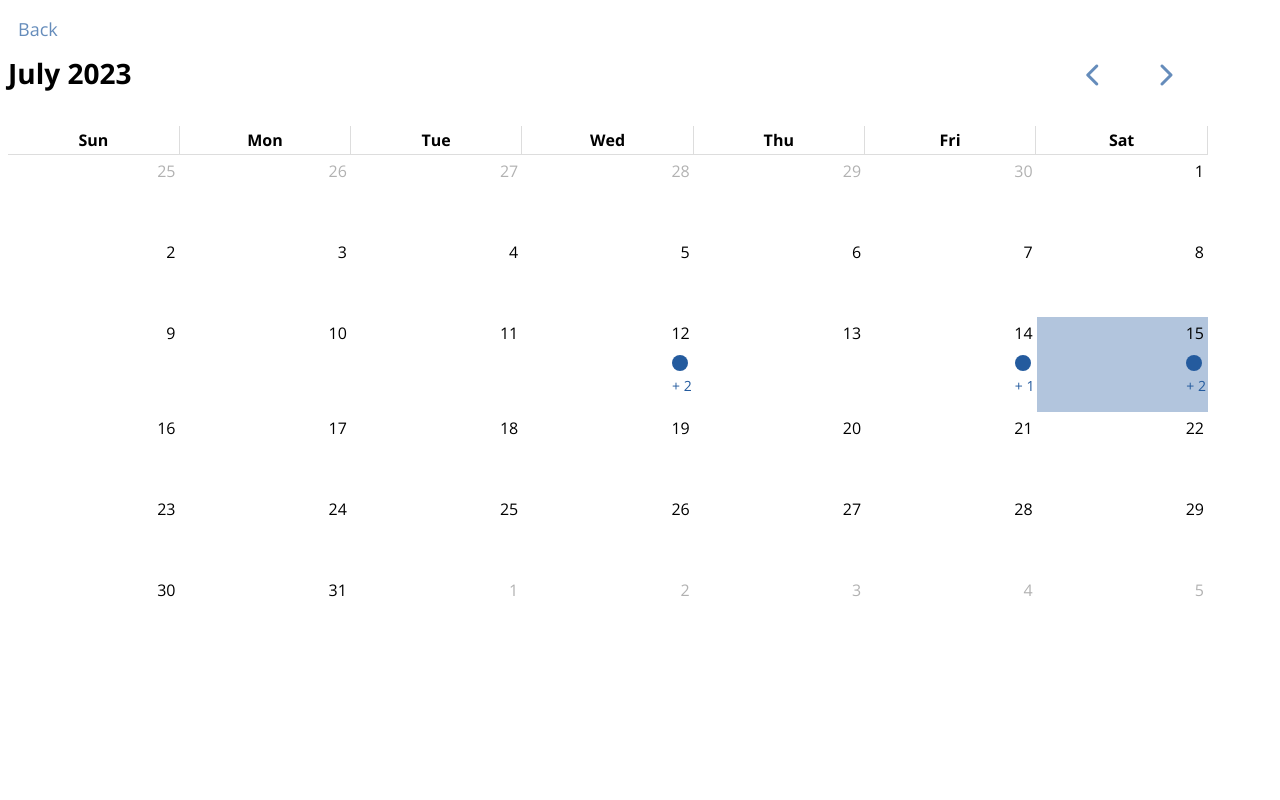
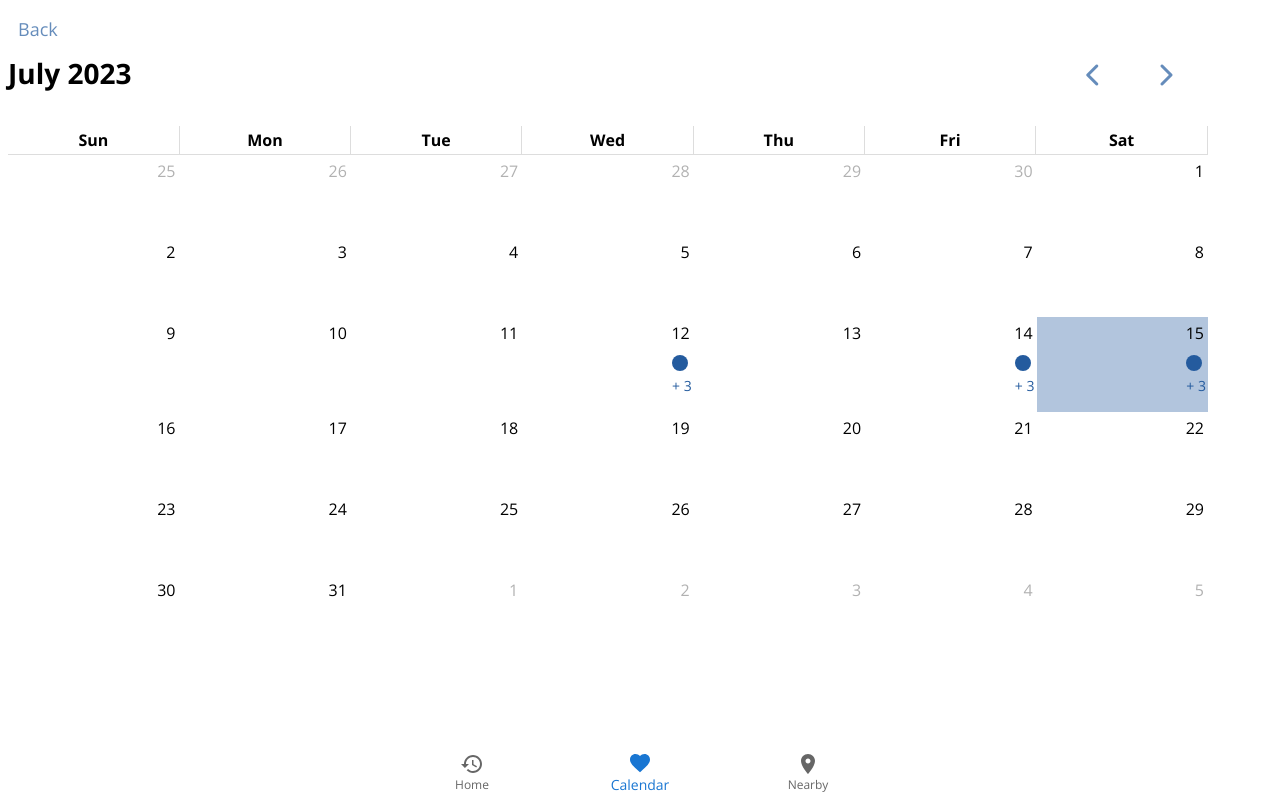
Before and after one commit to RRodCastro/mental-health-app, a React (Vite) app: page /calendar in a window 1280 px wide. Built offline with nearby package versions, Linux system fonts and the light colour scheme.

Commit message:
Added bottom navigation component

```diff
--- /dev/null
+++ b/src/components/bottom-navigation/bottom.navigation.component.tsx
@@ -0,0 +1,64 @@
+import { BottomNavigation, BottomNavigationAction, Box } from "@mui/material";
+import RestoreIcon from '@mui/icons-material/Restore';
+import FavoriteIcon from '@mui/icons-material/Favorite';
+import LocationOnIcon from '@mui/icons-material/LocationOn';
+import { useEffect, useState } from "react";
+import { useNavigate, useLocation } from "react-router-dom";
+
+const BottomNavigationComponent = () => {
+
+    const menuOptions = [
+        {
+            label: "Home",
+            icon: <RestoreIcon />,
+            path: "/home",
+            value: 0
+        },
+        {
+            label: "Calendar",
+            icon: <FavoriteIcon />,
+            path: "/calendar",
+            value: 1
+        },
+        {
+            label: "Nearby",
+            icon: <LocationOnIcon />,
+            path: "/",
+            value: 2
+        },
+    ]
+    const [value, setValue] = useState(0);
+    const navigate = useNavigate();
+    const location = useLocation()
+
+    useEffect(() => {
+        const index = menuOptions.findIndex((option) => option.path === location.pathname);
+        if (index !== -1) {
+            setValue(index);
+        }
+
+    }, [location]);
+
+    return (
+        <BottomNavigation
+            showLabels
+            value={value}
+            onChange={(_, newValue) => {
+                setValue(newValue);
+            }}
+            className="bottom-navigation-bar"
+        >
+            {
+                menuOptions.map((option) => {
+                    return (
+                        <BottomNavigationAction key={option.value} onClick={() => navigate(option.path)} label={option.label} icon={option.icon} />
+                    )
+                })
+            }
+
+
+        </BottomNavigation>
+    )
+}
+
+export default BottomNavigationComponent;
--- /dev/null
+++ b/src/components/bottom-navigation/bottom.navigation.styles.scss
@@ -0,0 +1,8 @@
+.bottom-navigation-bar {
+    position: fixed;
+    bottom: 0;
+    left: 0;
+    width: 100%;
+    background-color: #ffffff;
+    min-height: 56px;
+}
--- a/src/pages/Calendar/calendar.page.tsx
+++ b/src/pages/Calendar/calendar.page.tsx
@@ -1,7 +1,6 @@
 import FullCalendar from '@fullcalendar/react'
 import dayGridPlugin from '@fullcalendar/daygrid'
 import { Box, Typography } from '@mui/material'
-import { DateTime } from 'luxon'
 import { FiberManualRecord, LocalOffer } from '@mui/icons-material';
 import { useDispatch, useSelector } from 'react-redux'
 import { setSelectedEntry, setSelectedKeysFromCalendar } from '../../services/journaling';
@@ -9,50 +8,17 @@ import BackComponent from '../../components/back/back.component';
 import { useNavigate } from "react-router-dom";
 import { RootState } from '../../services/store';
 import { JournalEntry } from '../../services/interfaces/journaling.interface';
+import { EventContentArg } from '@fullcalendar/core/index.js';
 
-const yesterday = DateTime.local().minus({ days: 1 });
-const pastDay = DateTime.local().minus({ days: 3 });
 
-const events = [
-    {
-        key: 'entry-0',
-        date: new Date(),
-        description: "I can't believe how quickly this semester has flown by. I'm already starting to feel anxious about the upcoming exams",
-        tags: ["anxiety", "stress", "school"]
-    },
-    {
-        key: 'entry-1',
-        date: yesterday.toJSDate(),
-        description: "I can't believe how quickly this semester has flown by. I'm already starting to feel anxious about the upcoming exams",
-        tags: ["anxiety", "stress", "school"]
-    },
-    {
-        key: 'entry-2',
-        date: pastDay.toJSDate(),
-        description: "I can't believe how quickly this semester has flown by. I'm already starting to feel anxious about the upcoming exams",
-        tags: ["anxiety", "stress", "school"]
-    },
-    {
-        key: 'entry-3',
-        date: pastDay.toJSDate(),
-        description: "I can't believe how quickly this semester has flown by. I'm already starting to feel anxious about the upcoming exams",
-        tags: ["anxiety", "stress", "school"]
-    },
-    {
-        key: 'entry-4',
-        date: new Date(),
-        description: "I can't believe how quickly this semester has flown by. I'm already starting to feel anxious about the upcoming exams",
-        tags: ["anxiety", "stress", "school"]
-    },
-]
 
 // Transoform the events to group them by date
-function groupEventsByDate(events: JournalEntry[]) {
-    const groupedEvents = events.reduce((accumulator, event) => {
+const groupEventsByDate = (journalEntry: JournalEntry[]) => {
+    const groupedEntries = journalEntry.reduce((accumulator, event) => {
         const eventDate = event.date.toISOString().slice(0, 10);
 
         const existingDateIndex = accumulator.findIndex(
-            (group) => group && group.date === eventDate
+            (group) => group && group['date'] === eventDate
         );
 
         if (existingDateIndex !== -1) {
@@ -64,15 +30,16 @@ function groupEventsByDate(events: JournalEntry[]) {
         return accumulator;
     }, []);
 
-    return groupedEvents;
+    return groupedEntries;
 }
 
 const CalendarPage = () => {
     const dispatch = useDispatch();
     const selectedKeysFromCalendar = useSelector((state: RootState) => state.journal.selectedKeysFromCalendar);
     const navigate = useNavigate();
+    const entries = useSelector((state: RootState) => state.journal.entries);
 
-    const renderEventContent = (eventInfo: any) => {
+    const renderEventContent = (eventInfo: EventContentArg) => {
 
         return (
             <Box className="calendar-entry">
@@ -92,7 +59,7 @@ const CalendarPage = () => {
                 plugins={[dayGridPlugin]}
                 initialView='dayGridMonth'
                 weekends={true}
-                events={groupEventsByDate(events)}
+                events={groupEventsByDate(entries)}
                 eventContent={renderEventContent}
                 height={"auto"}
                 headerToolbar={
@@ -113,16 +80,16 @@ const CalendarPage = () => {
                 <Box className="calendar-entry-info-container">
                     {
                         // From the first selected key, find the event and display the info of the date
-                        events.find((event) => event.key === selectedKeysFromCalendar[0]) &&
+                        entries.find((journalEntry: JournalEntry) => journalEntry.key === selectedKeysFromCalendar[0]) &&
                         <Box className="calendar-entry-info-date">
                             <Typography>
-                                {events.find((event) => event.key === selectedKeysFromCalendar[0]).date.toDateString()}
+                                { entries.find((event) => event.key === selectedKeysFromCalendar[0]).date.toDateString()}
                             </Typography>
                         </Box>
                     }
                     {
                         selectedKeysFromCalendar.map((key) => {
-                            const entry = events.find((event) => event.key === key);
+                            const entry = entries.find((event) => event.key === key);
                             return (
                                 <Box
                                     onClick={() => {
@@ -139,7 +106,7 @@ const CalendarPage = () => {
 
                                     <Box className="calendar-entry-tags">
                                         {
-                                            entry.tags.map((tag) => {
+                                            entry && entry.tags.map((tag) => {
                                                 return (
                                                     <Box key={entry.key + tag} className="calendar-entry-tags-tag">
                                                         <LocalOffer />
--- a/src/pages/Home/home.styles.scss
+++ b/src/pages/Home/home.styles.scss
@@ -5,7 +5,7 @@
     align-items: center;
     flex-direction: column;
     width: 100%;
-
+    margin-bottom: 120px;
     .home-container {
         position: relative;
         display: flex;
--- a/src/pages/index.scss
+++ b/src/pages/index.scss
@@ -8,3 +8,4 @@
 
 @import '../components/back/back.styles.scss';
 @import '../components/tags-modal/tags.styles.scss';
+@import '../components/bottom-navigation/bottom.navigation.styles.scss';
--- a/src/services/journaling.tsx
+++ b/src/services/journaling.tsx
@@ -1,7 +1,11 @@
 import { createSlice } from '@reduxjs/toolkit'
 import { JournalingStateInterface } from './interfaces/journaling.interface';
+import { DateTime } from 'luxon'
 
 const journalingSliceName = 'journaling'
+const yesterday = (DateTime.local().minus({ days: 1 }).toJSDate());
+const pastDay = (DateTime.local().minus({ days: 3 })).toJSDate();
+const today = (DateTime.now().toJSDate());
 
 const initialState: JournalingStateInterface = {
     selectedEntry: null,
@@ -9,13 +13,13 @@ const initialState: JournalingStateInterface = {
     entries: [
         {
             key: 'entry-0',
-            date: new Date(),
+            date: pastDay,
             description: "I can't believe how quickly this semester has flown by. I'm already starting to feel anxious about the upcoming exams",
             tags: ["anxiety", "stress", "school"]
         },
         {
             key: 'entry-1',
-            date: new Date(),
+            date: pastDay,
             description: "I had a rush morning but after walking in the nature I felt more calmed during the day which",
             tags: ["anxiety", "stress", "school"]
 
@@ -23,7 +27,7 @@ const initialState: JournalingStateInterface = {
         },
         {
             key: 'entry-2',
-            date: new Date(),
+            date: pastDay,
             description: "Today I felt very energetic during the morning but a call with a friend made feel...",
             tags: ["anxiety", "stress", "school"]
 
@@ -31,13 +35,13 @@ const initialState: JournalingStateInterface = {
         },
         {
             key: 'entry-3',
-            date: new Date(),
+            date: yesterday,
             description: "I can't believe how quickly this semester has flown by. I'm already starting to feel anxious about the upcoming exams",
             tags: ["anxiety", "stress", "school"]
         },
         {
             key: 'entry-4',
-            date: new Date(),
+            date: yesterday,
             description: "I had a rush morning but after walking in the nature I felt more calmed during the day which",
             tags: ["anxiety", "stress", "school"]
 
@@ -45,7 +49,7 @@ const initialState: JournalingStateInterface = {
         },
         {
             key: 'entry-5',
-            date: new Date(),
+            date: yesterday,
             description: "Today I felt very energetic during the morning but a call with a friend made feel...",
             tags: ["anxiety", "stress", "school"]
 
@@ -53,13 +57,13 @@ const initialState: JournalingStateInterface = {
         },
         {
             key: 'entry-6',
-            date: new Date(),
+            date: today,
             description: "I can't believe how quickly this semester has flown by. I'm already starting to feel anxious about the upcoming exams",
             tags: ["anxiety", "stress", "school"]
         },
         {
             key: 'entry-7',
-            date: new Date(),
+            date: today,
             description: "I had a rush morning but after walking in the nature I felt more calmed during the day which",
             tags: ["anxiety", "stress", "school"]
 
@@ -67,7 +71,7 @@ const initialState: JournalingStateInterface = {
         },
         {
             key: 'entry-8',
-            date: new Date(),
+            date: today,
             description: "Today I felt very energetic during the morning but a call with a friend made feel...",
             tags: ["anxiety", "stress", "school"]
         }
@@ -88,7 +92,8 @@ export const journalSlice = createSlice({
             state.selectedKeysFromCalendar = action.payload;
         },
         addNewEntry(state, action) {
-            state.entries.push(action.payload);
+            const maxKey = Math.max(...state.entries.map((entry) => parseInt(entry.key.replace("entry-", ""))));
+            state.entries.push({...action.payload, key: 'entry-' + (maxKey + 1)});
         }
     }
 })
```
Also changed, not shown: src/routes/routes.tsx (+10 -1 lines).
